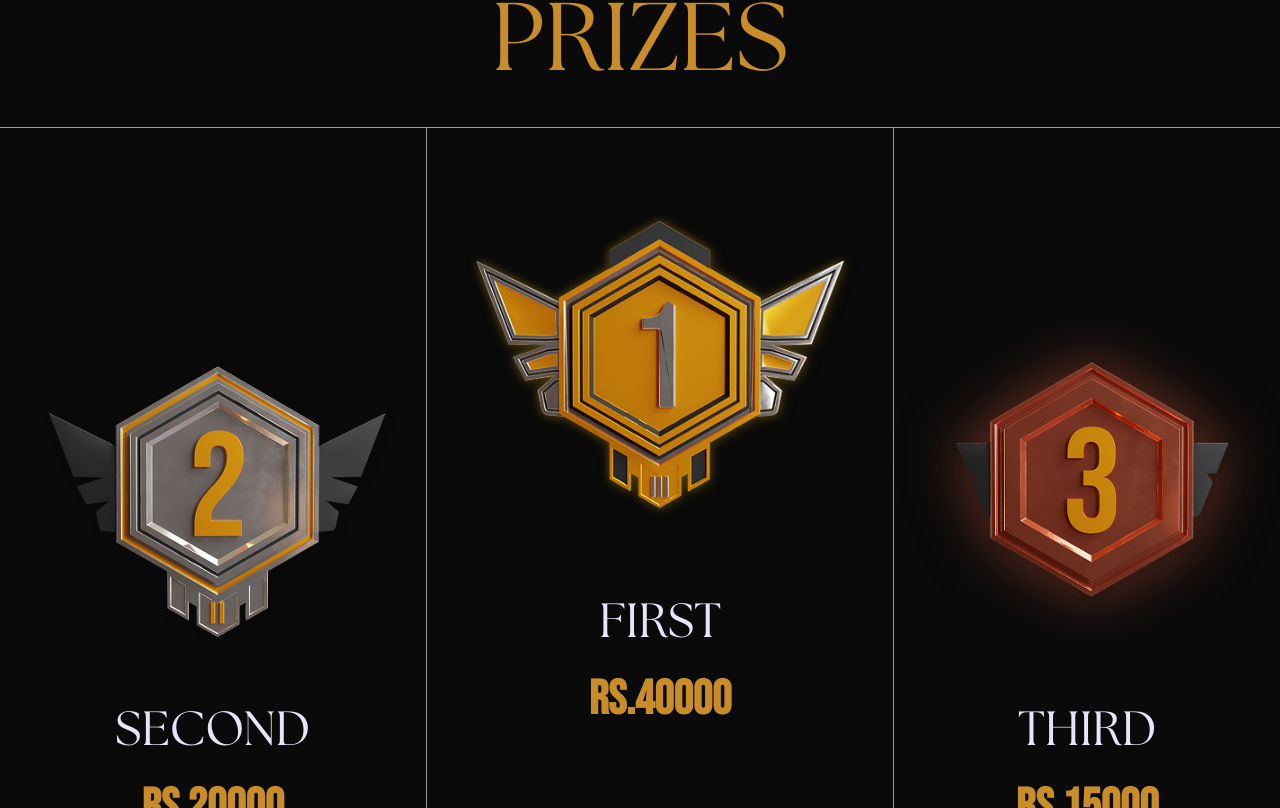
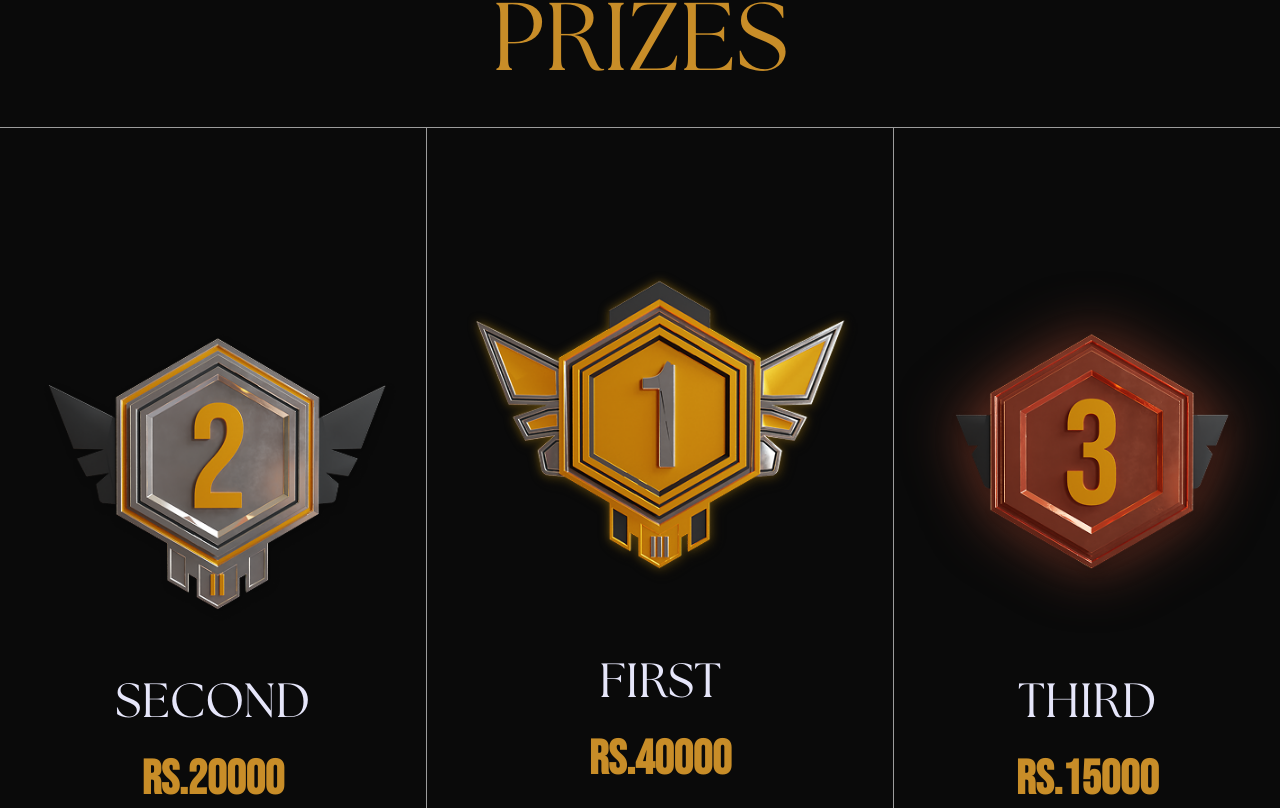
Before and after one commit to naevdd/CODERECET-2.0, a React (Vite) app: page / in a window 1280 px wide. Shown: the part 4112-4920 px from the top of the page. Built offline with nearby package versions, Linux system fonts and the light colour scheme.

Commit message:
reduced gap

```diff
--- a/src/pages/prize.jsx
+++ b/src/pages/prize.jsx
@@ -15,11 +15,11 @@ const Prize = () => {
       {/* Flex container for prizes */}
       <div className="flex flex-wrap border-custom-gray md:border-t md:border-b md:flex-nowrap items-center justify-center md:h-[800px] w-full">
         {/* SECOND PRIZE - Always first in nowrap, moves to second in wrap */}
-        <div className="h-full order-2 md:order-1 pb-14 px-5 flex flex-col items-center justify-center space-y-7">
+        <div className="h-full order-2 md:order-1 pb-6 px-5 flex flex-col items-center justify-center space-y-3 md:space-y-7">
           <img
             src={second}
             alt="second"
-            className="mt-32 hover:-translate-y-3
+            className="mt-10 hover:-translate-y-3
                             hover:drop-shadow-[0_0_90px_rgba(122,114,111,1)] hover:brightness-100
                             transition-all duration-700 ease-in-out"
           />
@@ -32,11 +32,11 @@ const Prize = () => {
         </div>
 
         {/* FIRST PRIZE - Moves to first position in wrap, middle in nowrap */}
-        <div className="h-full order-1 md:order-2 border-custom-gray md:border-l md:border-r pb-14 px-5 flex flex-col items-center justify-center space-y-7">
+        <div className="h-full order-1 md:order-2 border-custom-gray md:border-l md:border-r pb-6 px-5 flex flex-col items-center justify-center space-y-3 md:space-y-7">
           <img
             src={first}
             alt="first"
-            className="md:-mt-32 hover:-translate-y-3 transition-all duration-700 hover:filter hover:drop-shadow-[0px_0px_30px_rgba(215,159,24,1)] filter drop-shadow-[0px_0px_5px_rgba(215,159,24,0.5)]"
+            className="md:-mt-10 hover:-translate-y-3 transition-all duration-700 hover:filter hover:drop-shadow-[0px_0px_30px_rgba(215,159,24,1)] filter drop-shadow-[0px_0px_5px_rgba(215,159,24,0.5)]"
           />
           <div className="font-seasons_r text-custom-white text-3xl md:text-5xl">
             FIRST
@@ -47,10 +47,10 @@ const Prize = () => {
         </div>
 
         {/* THIRD PRIZE - Always last */}
-        <div className="h-full order-3 md:order-3 border-custom-gray pb-14 flex flex-col items-center justify-center space-y-7">
+        <div className="h-full order-3 md:order-3 border-custom-gray pb-6 flex flex-col items-center justify-center space-y-3 md:space-y-7">
           <img
             src={third}
-            className="mt-32 drop-shadow-[0_0_30px_rgba(118,53,37,1)]
+            className="mt-10 drop-shadow-[0_0_30px_rgba(118,53,37,1)]
                             hover:drop-shadow-[0_0_150px_rgba(255,0,0,0.8)]
                             transition-all duration-700 ease-in-out"
           />
```
